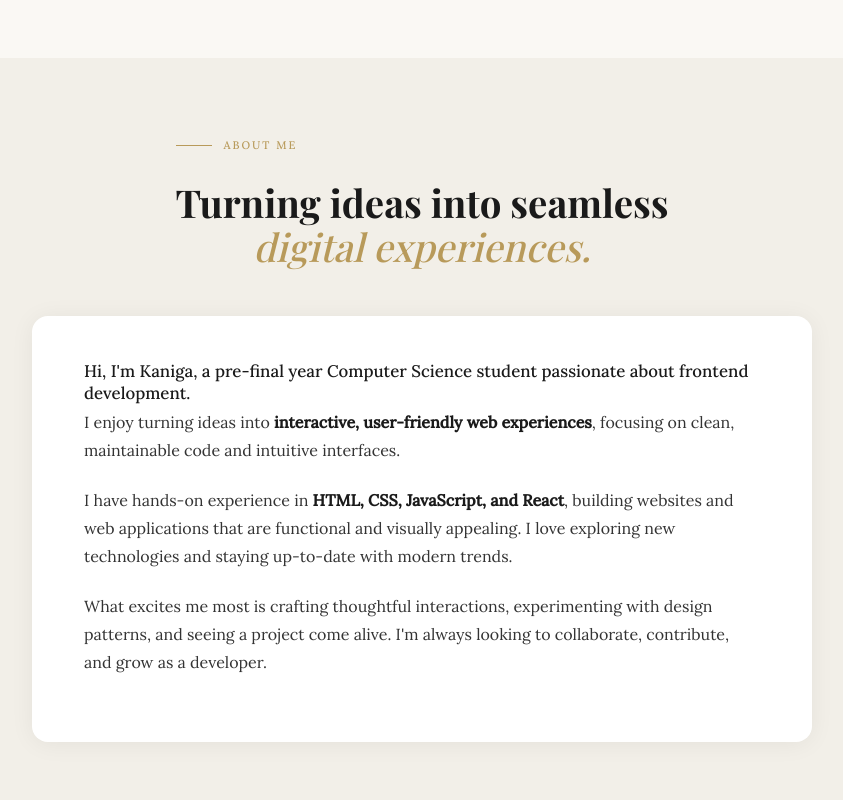
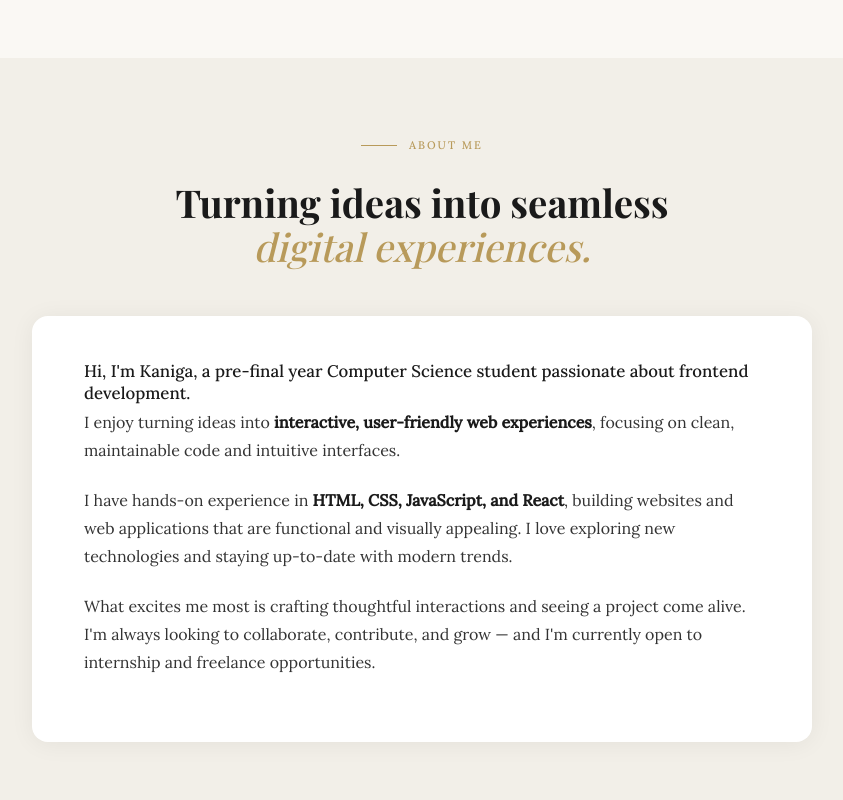
Before and after one commit to Kaniga73/portfolio, a React (Vite) app in the folder personal-portfolio/: page / in a window 1280 px wide. Shown: the part 744-1544 px from the top of the page, without its empty margins (218-1061 px from the left). Built offline with nearby package versions, Linux system fonts and the light colour scheme; a web font is replaced by a local one.

Commit message:
commit changes

```diff
--- a/personal-portfolio/src/pages/About.jsx
+++ b/personal-portfolio/src/pages/About.jsx
@@ -60,8 +60,7 @@ export default function About() {
         </p>
 
         <p className="about-body">
-          What excites me most is crafting thoughtful interactions, experimenting with design patterns, and seeing a project come alive. I'm always looking to collaborate, contribute, and grow as a developer.
-        </p>
+What excites me most is crafting thoughtful interactions and seeing a project come alive. I'm always looking to collaborate, contribute, and grow — and I'm currently open to internship and freelance opportunities.        </p>
       </div>
 
     </section>
--- a/personal-portfolio/src/styles/About.css
+++ b/personal-portfolio/src/styles/About.css
@@ -14,6 +14,7 @@
 /* ── "ABOUT ME" label ────────────────────────────────────── */
 .about-label {
   display: flex;
+  justify-content: center;  /* add this */
   align-items: center;
   gap: 12px;
   font-family: "Lora", serif;
```
